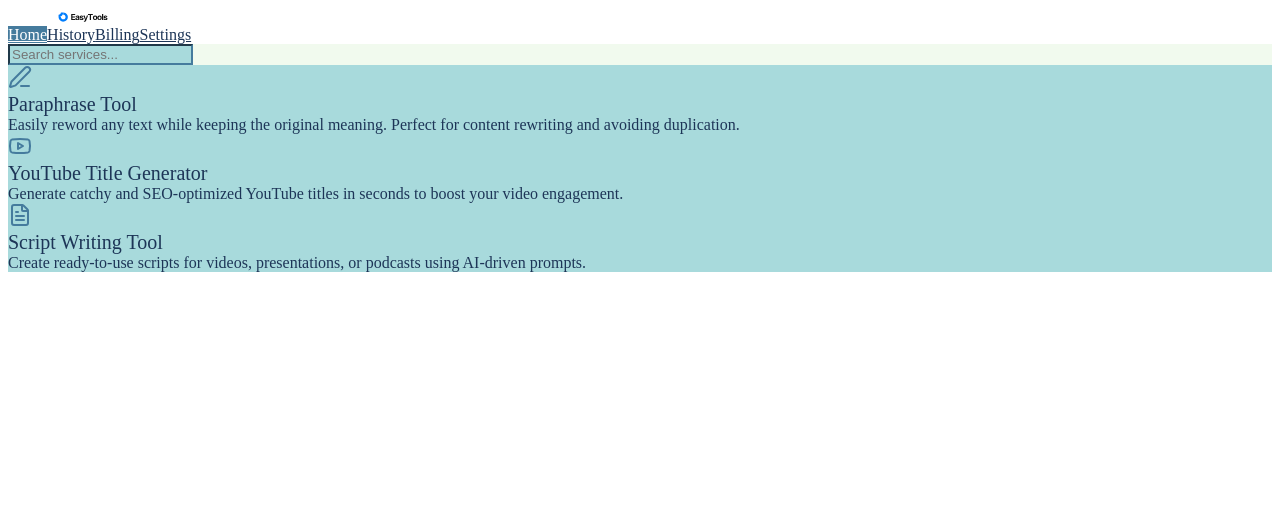
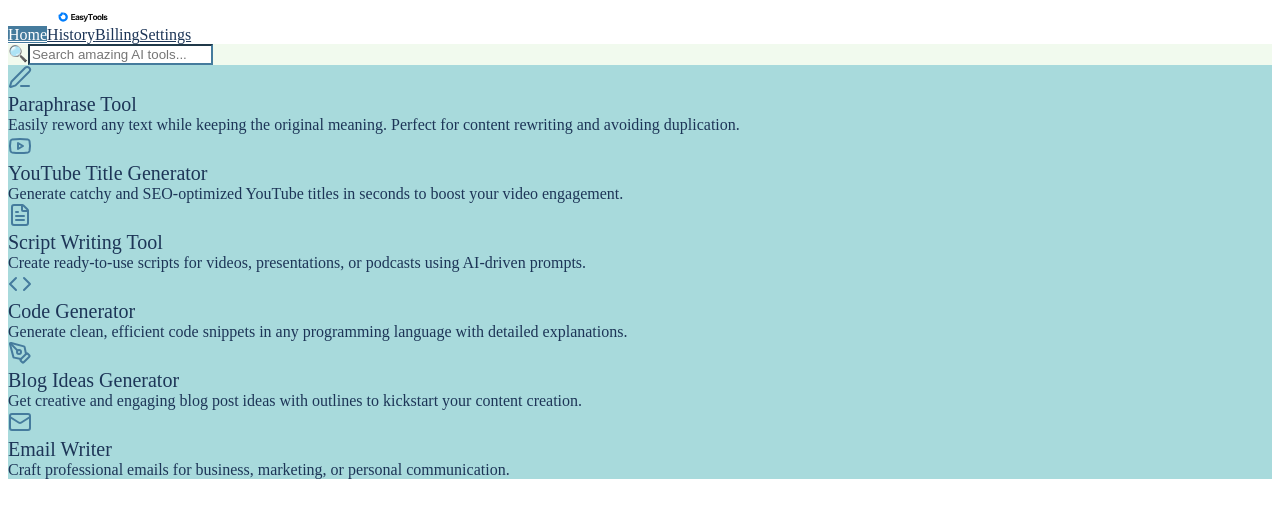
Before and after one commit to muneebsafdar/Ai-Content-Gen-App, a Next.js app: page /home in a window 1280 px wide. Shown: the top 518 px of the page. Built offline with nearby package versions, Linux system fonts and the light colour scheme; no server answers.

Commit message:
Api call from gemini and routing and schema change

```diff
--- a/app/(auth)/sign-in/[[...sign-in]]/page.tsx
+++ b/app/(auth)/sign-in/[[...sign-in]]/page.tsx
@@ -1,3 +1,5 @@
+"use client"
+
 import { SignIn } from '@clerk/nextjs'
 
 export default function Page() {
--- a/app/(auth)/sign-up/[[...sign-up]]/page.tsx
+++ b/app/(auth)/sign-up/[[...sign-up]]/page.tsx
@@ -1,4 +1,7 @@
+"use client"
+
 import { SignUp } from '@clerk/nextjs'
+
 
 export default function Page() {
   return <SignUp />
--- a/app/(main)/home/page.tsx
+++ b/app/(main)/home/page.tsx
@@ -2,8 +2,10 @@
 
 import React, { useState } from "react";
 import { Card, CardContent, CardHeader, CardTitle, CardDescription } from "@/components/ui/card";
-import { FileText, Youtube, Edit3 } from "lucide-react"; // Import relevant Lucide icons
+import { FileText, Youtube, Edit3,Code,Mail,PenTool } from "lucide-react"; // Import relevant Lucide icons
 import { services } from "@/app/services_json_object/services";
+import { useRouter } from "next/navigation";
+
 
 const COLORS = {
   primary: "#1d3557",
@@ -18,37 +20,67 @@ const serviceIcons: Record<string, React.ReactNode> = {
   "Paraphrase Tool": <Edit3 className="w-10 h-10" />,
   "YouTube Title Generator": <Youtube className="w-10 h-10" />,
   "Script Writing Tool": <FileText className="w-10 h-10" />,
+  "Code Generator": <Code className="w-10 h-10" />,
+  "Blog Ideas Generator": <PenTool className="w-10 h-10" />,
+  "Email Writer": <Mail className="w-10 h-10" />,
 };
 
 export default function Home() {
+  const router=useRouter()
   const [search, setSearch] = useState("");
 
   const filteredServices = services.filter((service) =>
     service.title.toLowerCase().includes(search.toLowerCase())
   );
 
+  const pushToService = (slug: string) => {
+    router.push(`/getresponse/${slug}`);
+  };
+
   return (
     <div className="min-h-screen p-6" style={{ backgroundColor: COLORS.bg }}>
       {/* Search Bar */}
-      <div className="mb-6 flex justify-center">
+     <div className="mb-10 flex justify-center">
+  <div className="relative w-full max-w-2xl">
+    {/* Search Icon */}
+    <span className="absolute left-4 top-1/2 -translate-y-1/2 text-[#1d3557] opacity-70">
+      🔍
+    </span>
+
     <input
       type="text"
-          placeholder="Search services..."
+      placeholder="Search amazing AI tools..."
       value={search}
       onChange={(e) => setSearch(e.target.value)}
-          className="w-full max-w-md p-3 rounded-lg border-2 focus:outline-none focus:ring-2"
+      className="
+        w-full
+        pl-12 pr-4
+        py-4
+        text-lg
+        rounded-2xl
+        border-2
+        shadow-md
+        transition-all
+        outline-none
+        bg-white
+        placeholder:text-gray-400
+        focus:ring-4
+        focus:ring-[#a8dadc]
+        focus:border-[#1d3557]
+        focus:shadow-xl
+      "
       style={{
         borderColor: COLORS.accent,
-            backgroundColor: COLORS.light,
-            color: COLORS.primary,
       }}
     />
+  </div>
 </div>
 
       {/* Services Grid */}
       <div className="grid md:grid-cols-3 gap-6">
         {filteredServices.map((service) => (
           <Card
+            onClick={() => pushToService(service.slug)}
             key={service.title}
             className="hover:shadow-xl transition-shadow p-4 flex flex-col items-start gap-4"
             style={{ backgroundColor: COLORS.light }}
--- /dev/null
+++ b/app/api/gemini/route.ts
@@ -0,0 +1,100 @@
+import { GoogleGenAI } from "@google/genai";
+import { NextRequest, NextResponse } from "next/server";
+
+const ai = new GoogleGenAI({
+  apiKey: process.env.NEXT_PUBLIC_GEMINI_API_KEY!,
+});
+
+interface RequestBody {
+  prompt: string;
+}
+
+export async function POST(req: NextRequest) {
+  try {
+    const body: RequestBody = await req.json();
+    const { prompt } = body;
+
+    if (!prompt) {
+      return NextResponse.json(
+        { success: false, error: "Prompt is required" },
+        { status: 400 }
+      );
+    }
+
+    if (!process.env.NEXT_PUBLIC_GEMINI_API_KEY) {
+      return NextResponse.json(
+        { success: false, error: "API key not configured" },
+        { status: 500 }
+      );
+    }
+
+    const response = await ai.models.generateContent({
+      model: "gemini-2.0-flash-lite",
+      contents: prompt,
+      config: {
+        thinkingConfig: {
+          thinkingBudget: 0,
+        },
+      },
+    });
+
+    console.log("GenAI Response:", response);
+
+    // Extract the text from the response
+    const text = response.text ||
+                response.candidates?.[0]?.content?.parts?.[0]?.text ||
+                "No response generated";
+
+    return NextResponse.json(
+      { success: true, text },
+      { status: 200 }
+    );
+
+  } catch (error: any) {
+    console.error("GenAI API error:", error);
+
+    // Handle specific Google AI API errors
+    if (error.status === 429) {
+      return NextResponse.json(
+        {
+          success: false,
+          error: "API quota exceeded. Please try again in a few moments.",
+          details: "You've exceeded the free tier limits for Gemini API."
+        },
+        { status: 429 }
+      );
+    }
+
+    if (error.status === 401) {
+      return NextResponse.json(
+        {
+          success: false,
+          error: "Invalid API key. Please check your Google AI Studio API key."
+        },
+        { status: 401 }
+      );
+    }
+
+    if (error.status === 403) {
+      return NextResponse.json(
+        {
+          success: false,
+          error: "API access forbidden. Please check your API key permissions."
+        },
+        { status: 403 }
+      );
+    }
+
+    // Generic error response
+    const errorMessage = error.message || "Unknown error occurred";
+
+    return NextResponse.json(
+      {
+        success: false,
+        error: "Failed to generate response",
+        details: errorMessage
+      },
+      { status: 500 }
+    );
+  }
+}
--- a/app/services_json_object/services.ts
+++ b/app/services_json_object/services.ts
@@ -2,22 +2,153 @@ export const services = [
   {
     logo: "/icons/paraphrase.png",
     title: "Paraphrase Tool",
+    slug: "paraphrase-tool",
     description: "Easily reword any text while keeping the original meaning. Perfect for content rewriting and avoiding duplication.",
-    basicPrompt: "Rewrite the following text:",
+    Prompt: `
+      You are a highly skilled content rewriting assistant. Your task is to paraphrase the text provided by the user while keeping the original meaning intact.
+      Make the rewritten version:
+      - Clear and natural
+      - Free from plagiarism
+      - Grammatically correct
+      - Unique and easy to read
+
+      Format the response in clean, readable paragraphs suitable for a rich text editor.
+
+      Rewrite the text below in a new and improved way:
+
+      "{{userInput}}"
+          `,
     credits: 10
   },
+
   {
     logo: "/icons/youtube-title.png",
     title: "YouTube Title Generator",
+    slug: "youtube-title-generator",
     description: "Generate catchy and SEO-optimized YouTube titles in seconds to boost your video engagement.",
-    basicPrompt: "Generate a YouTube title for:",
+    Prompt: `
+      You are an expert YouTube SEO strategist. Create 5–10 catchy, attention-grabbing, and SEO-optimized YouTube titles based on the topic provided by the user.
+      Ensure the titles are:
+      - Highly clickable
+      - Emotion-driven
+      - Algorithm-friendly
+      - Optimized for search and engagement
+
+      Format the response with each title on a new line with bullet points or numbers for easy reading in a rich text editor.
+
+      Topic:
+      "{{userInput}}"
+          `,
     credits: 5
   },
+
   {
     logo: "/icons/script-writer.png",
     title: "Script Writing Tool",
+    slug: "script-writing-tool",
     description: "Create ready-to-use scripts for videos, presentations, or podcasts using AI-driven prompts.",
-    basicPrompt: "Write a script for:",
+    Prompt: `
+      You are a professional scriptwriter. Write a complete, well-structured script based on the user's topic.
+      Include:
+      - Engaging introduction
+      - Natural flow and transitions
+      - Well-formatted sections suitable for video or podcast
+      - Clear conclusion or call to action
+      - Rich formatting suitable for the ToastUI editor (headings, bullet points, paragraphs)
+
+      Use proper markdown formatting:
+      - ## for section headings
+      - **bold** for emphasis
+      - bullet points for lists
+      - Clear paragraph separation
+
+      Create a high-quality script for:
+
+      "{{userInput}}"
+          `,
     credits: 15
+  },
+
+  {
+    logo: "/icons/code-generator.png",
+    title: "Code Generator",
+    slug: "code-generator",
+    description: "Generate clean, efficient code snippets in any programming language with detailed explanations.",
+    Prompt: `
+      You are an expert software developer. Generate clean, efficient, and well-documented code based on the user's requirements.
+
+      Requirements:
+      - Provide complete, runnable code snippets
+      - Include clear comments explaining key parts
+      - Use proper syntax and best practices
+      - Add a brief explanation of how the code works
+      - Specify the programming language used
+
+      Format the response for a rich text editor:
+      - Use **bold** for section headings
+      - Use code blocks with language specification
+      - Use bullet points for explanations
+      - Separate sections clearly
+
+      Programming task:
+      "{{userInput}}"
+          `,
+    credits: 12
+  },
+
+  {
+    logo: "/icons/blog-ideas.png",
+    title: "Blog Ideas Generator",
+    slug: "blog-ideas-generator",
+    description: "Get creative and engaging blog post ideas with outlines to kickstart your content creation.",
+    Prompt: `
+      You are a content strategist and blogger. Generate 5-7 engaging blog post ideas with detailed outlines based on the user's topic.
+
+      For each idea, provide:
+      - Catchy title
+      - Brief description
+      - Key points/outline
+      - Potential target audience
+      - Suggested call-to-action
+
+      Format the response for rich text display:
+      - Use ## for main headings
+      - Use **bold** for subheadings
+      - Use bullet points for lists
+      - Separate each blog idea clearly
+      - Ensure it's visually appealing in an editor
+
+      Topic:
+      "{{userInput}}"
+          `,
+    credits: 8
+  },
+
+  {
+    logo: "/icons/email-writer.png",
+    title: "Email Writer",
+    slug: "email-writer",
+    description: "Craft professional emails for business, marketing, or personal communication.",
+    Prompt: `
+      You are a professional email copywriter. Create well-structured, engaging emails based on the user's purpose.
+
+      Include:
+      - Clear subject line
+      - Professional greeting
+      - Well-structured body
+      - Appropriate tone (formal, casual, persuasive, etc.)
+      - Strong call-to-action
+      - Professional closing
+
+      Format for rich text editor:
+      - Use **bold** for section labels
+      - Clear paragraph separation
+      - Bullet points where appropriate
+      - Proper email structure
+
+      Email purpose:
+      "{{userInput}}"
+          `,
+    credits: 7
   }
 ];
--- a/db/schema.ts
+++ b/db/schema.ts
@@ -4,7 +4,7 @@ import { pgTable, text, uuid, integer, timestamp } from "drizzle-orm/pg-core";
 export const users = pgTable("users", {
   id: uuid("id").primaryKey().defaultRandom(),
   clerkId: text("clerk_id").notNull().unique(),
-  email: text("email"),
+  email: text("email").unique(),
   credits: integer("credits").default(1000), // user's credit balance
   createdAt: timestamp("created_at").defaultNow(),
   updatedAt: timestamp("updated_at").defaultNow(),
--- a/package.json
+++ b/package.json
@@ -13,9 +13,11 @@
   },
   "dependencies": {
     "@clerk/nextjs": "^6.35.4",
+    "@google/genai": "^1.30.0",
     "@radix-ui/react-slot": "^1.2.4",
     "@supabase/supabase-js": "^2.84.0",
     "@toast-ui/react-editor": "^3.2.3",
+    "axios": "^1.13.2",
     "class-variance-authority": "^0.7.1",
     "clsx": "^2.1.1",
     "dotenv": "^17.2.3",
```
Also changed, not shown: app/(main)/getresponse/[id]/page.tsx (+51 -21 lines), app/api/SubCredits/route.ts (added), app/api/saveGenRes/route.ts (added), 1 other file (tests, documents, lock files or other folders). Lines whose indentation alone changed are shown as unchanged.
